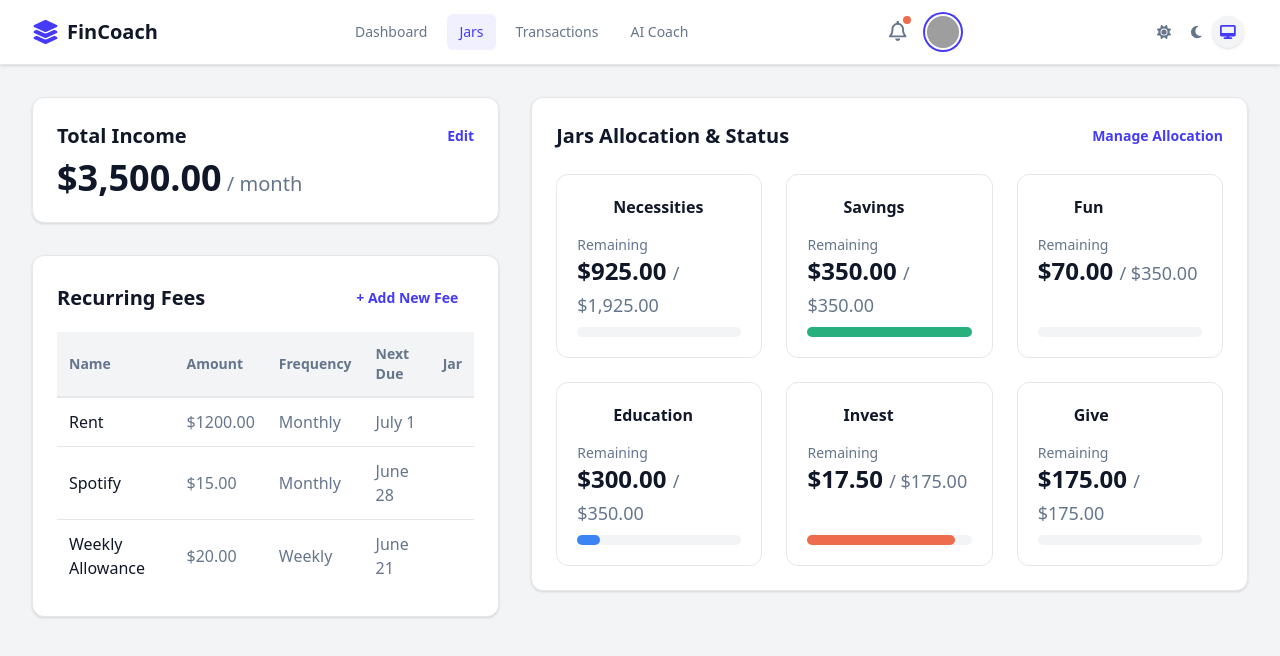
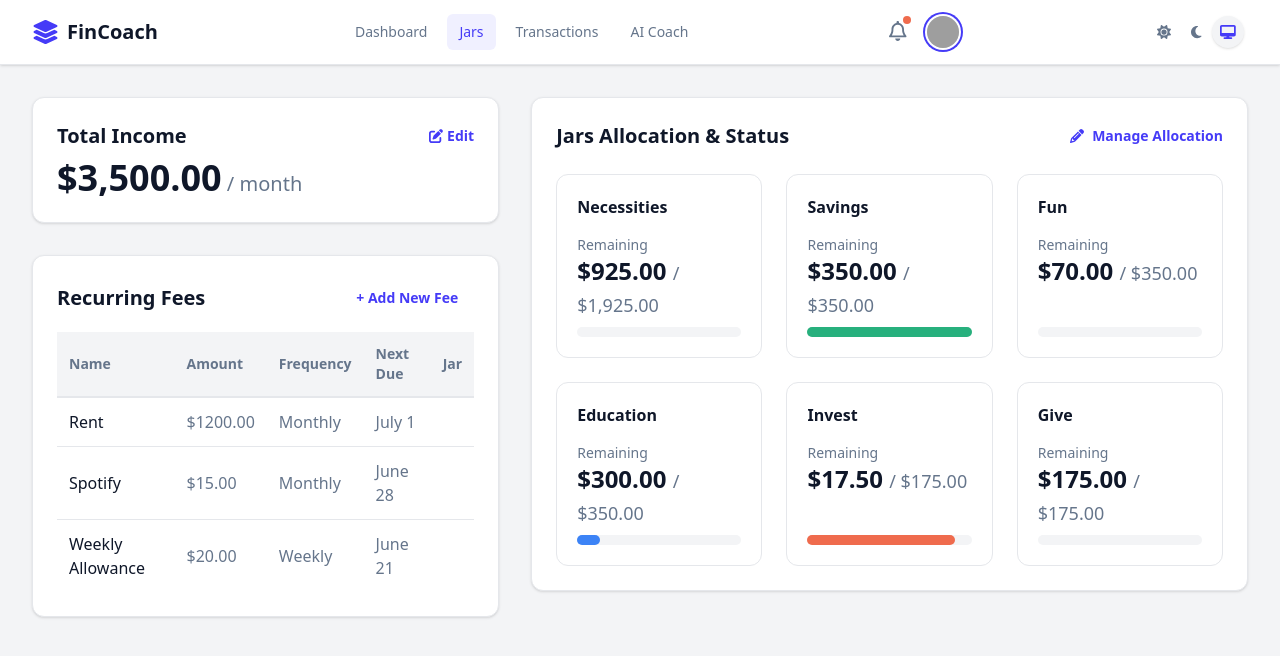
Before and after one commit to HCMUS-HQHuy/VPBANK-HACKATHON, a React (Vite) app: page /jars in a window 1280 px wide. Shown: the top 656 px of the page. Built offline with nearby package versions, Linux system fonts and the light colour scheme; grey boxes are pictures that could not be loaded.

Commit message:
refactor: update icons and theme classes in TotalIncomeCard and JarsAllocationCard

```diff
--- a/src/common/financialOverview/TotalIncomeCard.jsx
+++ b/src/common/financialOverview/TotalIncomeCard.jsx
@@ -1,3 +1,6 @@
+import { FontAwesomeIcon } from "@fortawesome/react-fontawesome";
+import { faEdit } from "@fortawesome/free-solid-svg-icons";
+
 const TotalIncomeCard = () => {
     return (
         // The unnecessary fragment is removed, and theme classes are applied.
@@ -8,7 +11,8 @@ const TotalIncomeCard = () => {
 
                 {/* CHANGED: text-primary -> text-text-accent */}
                 <a href="#" className="text-sm font-semibold text-text-accent hover:underline">
-                    Edit
+                    <FontAwesomeIcon icon={faEdit} />
+                    <span> Edit </span>
                 </a>
             </div>
 
--- a/src/jars/JarsAllocationCard.jsx
+++ b/src/jars/JarsAllocationCard.jsx
@@ -1,20 +1,19 @@
 import React from 'react';
+import { FontAwesomeIcon } from '@fortawesome/react-fontawesome';
+import { faEllipsisVertical, faPencil } from '@fortawesome/free-solid-svg-icons';
 
 // This is the individual, theme-aware card for a single jar.
 const JarCard = ({ icon, color, name, remaining, total, percentage }) => {
-    const themeColor = color === 'primary' ? `brand-primary` : color;
-    const hoverThemeColor = color === 'primary' ? `brand-primary` : color;
+    const themeColor = `bg-${color}`;
+    const hoverThemeColor = `hover:${themeColor}`;
 
     return (
-        <div className="relative p-5 border border-border rounded-xl flex flex-col bg-card">
+        <div className={`relative p-5 border border-border rounded-xl flex flex-col bg-card hover:bg-card-secondary`}>
             <div className="flex justify-between items-center">
                 <div className="flex items-center gap-3">
-                    <i className={`fa-solid ${icon} text-xl w-6 text-center text-${themeColor}`}></i>
+                    {/* <i className={`fa-solid ${icon} text-xl w-6 text-center text-${themeColor}`}></i> */}
                     <h4 className="font-bold text-text-primary">{name}</h4>
                 </div>
-                <button className={`text-text-secondary hover:text-${hoverThemeColor}`}>
-                    <i className="fa-solid fa-ellipsis-vertical"></i>
-                </button>
             </div>
             <div className="mt-4 flex-grow">
                 <p className="text-sm font-medium text-text-secondary">Remaining</p>
@@ -24,7 +23,7 @@ const JarCard = ({ icon, color, name, remaining, total, percentage }) => {
             </div>
             <div className="mt-2">
                 <div className="w-full bg-card-secondary rounded-full h-2.5">
-                    <div className={`bg-${themeColor} h-2.5 rounded-full`} style={{ width: `${percentage}%` }}></div>
+                    <div className={`${themeColor} h-2.5 rounded-full`} style={{ width: `${percentage}%` }}></div>
                 </div>
             </div>
         </div>
@@ -37,7 +36,7 @@ const JarsAllocationCard = () => {
             <div className="flex justify-between items-center mb-6">
                 <h3 className="text-xl font-bold text-text-primary">Jars Allocation & Status</h3>
                 <a href="#" className="flex items-center gap-2 text-sm font-semibold text-text-accent hover:underline transition-colors">
-                    <i className="fa-solid fa-pencil"></i>
+                    <FontAwesomeIcon icon={faPencil} />
                     <span>Manage Allocation</span>
                 </a>
             </div>
```
